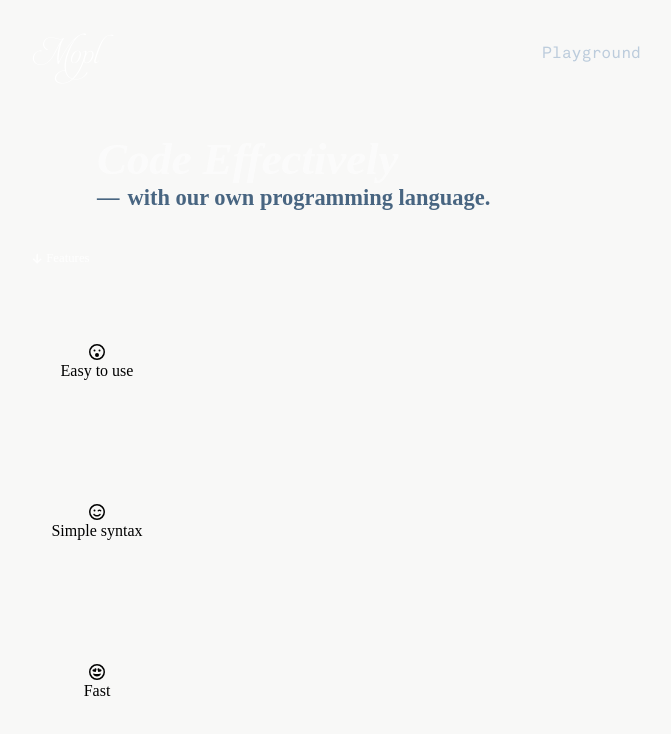
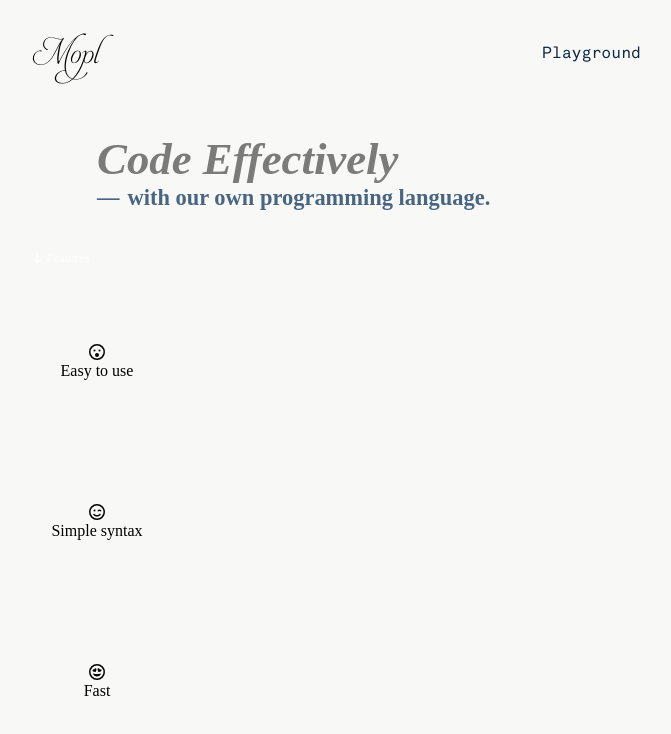
Before and after one commit to Amanjot-001/Mopl-UI, a React (Vite) app: page / in a window 1280 px wide. Shown: the top 734 px of the page, without its empty margins (303-974 px from the left). Built offline with nearby package versions, Linux system fonts and the light colour scheme; the HTML template or start-up script is replaced by a standard one.

Commit message:
color update

```diff
--- a/src/styles/Header.css
+++ b/src/styles/Header.css
@@ -8,7 +8,8 @@
 }
 
 .first {
-    color: #fff;
+    /* color: #fff; */
+    color: #000;
     opacity: 0.5;
     /* font-family: system-ui, -apple-system, BlinkMacSystemFont, 'Segoe UI', Roboto, Oxygen, Ubuntu, Cantarell, 'Open Sans', 'Helvetica Neue', sans-serif; */
     font-style: italic;
--- a/src/styles/Nav.css
+++ b/src/styles/Nav.css
@@ -16,14 +16,15 @@
 }
 
 .logo {
-    color: #fff;
+    color: #000;
     font-size: 1.5rem;
     font-family: 'Aphro', sans-serif;
     cursor: pointer;
 }
 
 .playground-btn {
-    color: #BCCCDC;
+    /* color: #BCCCDC; */
+    color: #102A43;
     cursor: pointer;
     font-family: 'Akkurat', sans-serif;
 }
```
